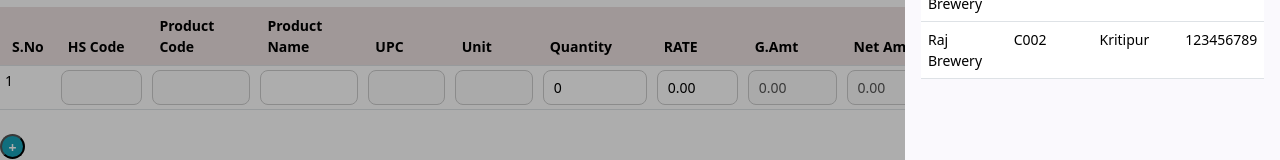
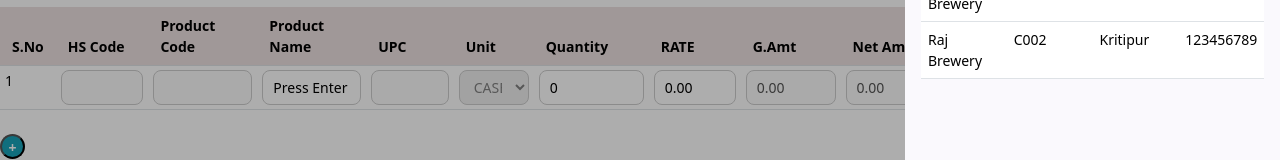
Before and after one commit to manisha-7725/Gorkhanew, an Angular app: page /transaction in a window 1280 px wide. Shown: the part 321-481 px from the top of the page. Built offline with nearby package versions, Linux system fonts and the light colour scheme.

Commit message:
some added

```diff
--- a/src/app/product-dialog/product-dialog.html
+++ b/src/app/product-dialog/product-dialog.html
@@ -43,7 +43,11 @@
         </tr>
       </thead>
       <tbody>
-     <tr *ngFor="let item of paginatedProducts"  (dblclick)="selectProduct(item)"  >
+     <tr  *ngFor="let item of paginatedProducts let i=index"
+       #productRow
+        tabindex="0"
+
+      (dblclick)="selectProduct(item)"  >
           <td>{{ item.description }}</td>
           <td>{{ item.itemcode }}</td>
           <td>{{ item.stock}}</td>
--- a/src/app/product-dialog/product-dialog.ts
+++ b/src/app/product-dialog/product-dialog.ts
@@ -1,4 +1,4 @@
-import { Component, OnInit } from '@angular/core';
+import { Component, OnInit ,ViewChildren, QueryList, ElementRef, AfterViewInit } from '@angular/core';
 import { CommonModule } from '@angular/common';
 import { FormsModule } from '@angular/forms';
 import { MatDialogModule, MatDialogRef } from '@angular/material/dialog';
@@ -21,6 +21,9 @@ import { Pagination } from '../pagination/pagination';
 })
 export class ProductDialog implements OnInit {
   constructor(public dialogRef: MatDialogRef<ProductDialog>) {}
+  @ViewChildren('productRow') rows!: QueryList<ElementRef>;
+currentRowIndex: number = 0;
+
 
   selectProduct(product: any) {
     this.dialogRef.close({ selectedRow: product });
@@ -45,6 +48,7 @@ export class ProductDialog implements OnInit {
         groupname: 'PRODUCT LIST',
         stockeach: '',
         rate: '2000',
+        upc:'12',
       },
       {
         description: 'Beer 4',
@@ -54,6 +58,7 @@ export class ProductDialog implements OnInit {
         groupname: 'PRODUCT LIST',
         stockeach: '11',
         rate: '2100',
+           upc:'12',
       },
       {
         description: 'Carlsberg 500mlCan',
@@ -63,6 +68,8 @@ export class ProductDialog implements OnInit {
         groupname: 'PRODUCT LIST',
         stockeach: '11',
         rate: '2200',
+         upc:'12',
+
       },
       {
         description: 'Gorkha 330ml Bottle',
@@ -72,6 +79,7 @@ export class ProductDialog implements OnInit {
         groupname: 'PRODUCT LIST',
         stockeach: '11',
         rate: '2300',
+         upc:'12',
       },
       {
         description: 'Beer',
@@ -81,6 +89,7 @@ export class ProductDialog implements OnInit {
         groupname: 'PRODUCT LIST',
         stockeach: '11',
         rate: '2400',
+         upc:'12',
       },
       {
         description: 'Beer',
@@ -90,6 +99,7 @@ export class ProductDialog implements OnInit {
         groupname: 'PRODUCT LIST',
         stockeach: '11',
         rate: '2500',
+         upc:'12',
       },
       {
         description: 'Beer',
@@ -99,6 +109,7 @@ export class ProductDialog implements OnInit {
         groupname: 'PRODUCT LIST',
         stockeach: '11',
         rate: '2600',
+         upc:'12',
       },
       {
         description: 'Beer',
@@ -108,6 +119,7 @@ export class ProductDialog implements OnInit {
         groupname: 'PRODUCT LIST',
         stockeach: '11',
         rate: '2700',
+        upc:'12',
       },
     ];
 
--- a/src/app/transaction/transaction.css
+++ b/src/app/transaction/transaction.css
@@ -38,6 +38,15 @@ input[type="password"] {
   outline: none;
   width: 100%;
 }
+
+select{
+    border-radius: 8px;
+  padding: 6px 10px;
+  border: 1px solid #ccc;
+  outline: none;
+  width: 70px;
+}
+
 thead th {
   padding: 8px 12px;
   background-color: rgb(235, 223, 223);
--- a/src/app/transaction/transaction.html
+++ b/src/app/transaction/transaction.html
@@ -315,16 +315,19 @@
           disabled
         />
       </td>
+
       <td>
-        <input
-          #Input
-          type="text"
-          [(ngModel)]="row.unit"
-          style="cursor: not-allowed"
-          (input)="updateNetAmt(row)"
-          style="cursor: not-allowed"
-          disabled
-        />
+
+        <select
+    [(ngModel)]="row.unit"
+    (change)="updateNetAmt(row)"
+    style="cursor: pointer"
+       disabled
+       value='CASE'
+  >
+    <option value="CASE">CASE</option>
+    <option value="EACH">EACH</option>
+  </select>
       </td>
 
       <td>
--- a/src/app/transaction/transaction.ts
+++ b/src/app/transaction/transaction.ts
@@ -52,9 +52,9 @@ export class Transaction implements AfterViewInit {
     {
       hsCode: '',
       productCode: '',
-      productName: '',
+      productName: 'Press Enter to Select item',
       upc: '',
-      unit: '',
+      unit: 'CASE',
       quantity: '0',
       rate: '0.00',
       gAmt: '0.00',
@@ -187,7 +187,7 @@ export class Transaction implements AfterViewInit {
           hsCode: selected.itemcode || '',
           productCode: selected.productcode || '',
           productName: selected.description || '',
-          upc: '',
+          upc: '12',
           unit: '',
           quantity:'0' ,
           rate: '0',
@@ -301,6 +301,8 @@ currentRowIndex: number = 0; // tracks the row where dialog is opened
         ...this.rows[this.currentRowIndex], // preserve other fields like quantity, dates
         productCode: selected.itemcode || '',
         productName: selected.description || '',
+        upc: this.rows[this.currentRowIndex].upc || '12',
+        unit: this.rows[this.currentRowIndex].unit || 'CASE',
         rate: selected.rate || '',
       };
 
@@ -311,8 +313,8 @@ currentRowIndex: number = 0; // tracks the row where dialog is opened
             hsCode: '',
             productCode: selected.itemcode || '',
             productName: selected.description || '',
-            upc: '',
-            unit: '',
+            upc:  '12',
+            unit: 'CASE',// default
             quantity: '0',
             rate: selected.rate || '',
             gAmt: '0.00',
@@ -570,6 +572,7 @@ updateNetAmt(row: Row) {
         productName: result.productName || '',
         rate: result.rate || '',
         hsCode: result.hsCode || '',
+        upc: result.upc || '',
         mfgDate: result.mfgDate || '',
         expDate: result.expDate || '',
       };
```
